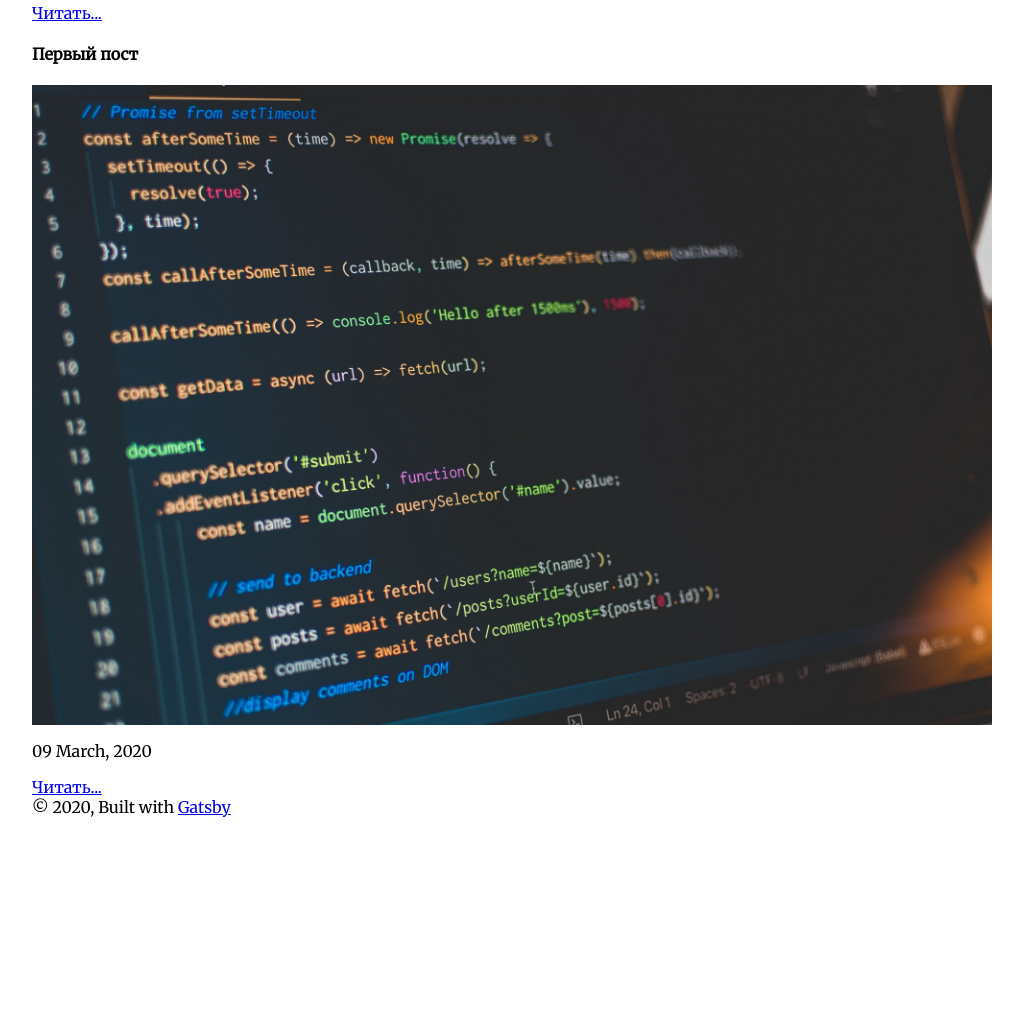
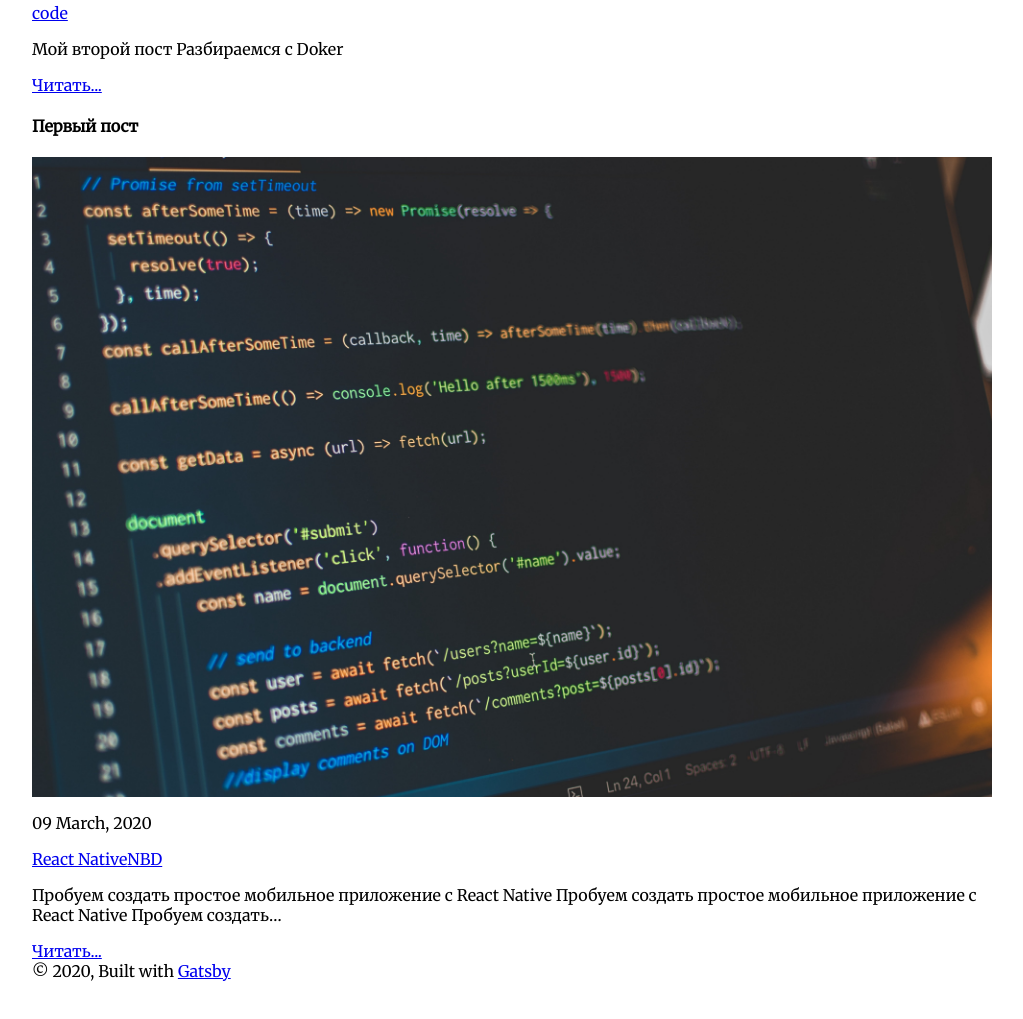
Before and after one commit to TenzenIga/gatsby-blog, a Gatsby site: page / in a window 1280 px wide. Shown: the part 1023-2042 px from the top of the page, without its empty margins (128-1151 px from the left). Before the commit the page ends 1890 px from the top, so only its background shows below. Built offline with nearby package versions, Linux system fonts and the light colour scheme; Gatsby itself is replaced by a stand-in of ours.

Commit message:
added tags

```diff
--- a/src/components/Post.js
+++ b/src/components/Post.js
@@ -1,13 +1,16 @@
 import React from 'react'
 import { Link } from 'gatsby'
 import Img from 'gatsby-image';
+import {slugify} from '../util/util';
 
-export default function Post({title, date, path, image}) {
+export default function Post({title, date, path, image, content, tags}) {
     return (
         <>
             <h4>{title}</h4>
             <Img fluid={image} />
             <p>{date}</p>
+    {tags.map( tag => <Link to={`/tag/${slugify(tag)}`} >{tag}</Link>) }
+           <p>{content}</p>
             <Link to={path}> Читать...</Link>
         </>
     )
--- a/src/pages/index.js
+++ b/src/pages/index.js
@@ -17,6 +17,8 @@ const IndexPage = () => (
             title={node.frontmatter.title}
             date={node.frontmatter.date}
             path={node.frontmatter.path}
+            content={node.excerpt}
+            tags={node.frontmatter.tags}
             image={node.frontmatter.image.childImageSharp.fluid}  />
           ))}
         </div>
@@ -36,6 +38,7 @@ query indexQuery {
           title
           date(formatString: "DD MMMM, YYYY")
           path
+          tags
           image{
             childImageSharp{
               fluid(maxWidth: 600){
--- a/src/pages/posts/24-04-2020-post-1.md
+++ b/src/pages/posts/24-04-2020-post-1.md
@@ -3,6 +3,9 @@ title: Первый пост
 date: 2020-03-09
 path: /second-post
 image: ../../images/js.jpeg
+tags:
+- React Native
+- NBD
 ---
 Пробуем создать простое мобильное приложение с React Native
 Пробуем создать простое мобильное приложение с React Native
--- a/src/pages/posts/25-04-2020-post-2.md
+++ b/src/pages/posts/25-04-2020-post-2.md
@@ -3,6 +3,8 @@ title: Разбираемся с Docker
 date: 2020-03-10
 path: /second-post
 image: ../../images/docker.png
+tags:
+- code
 ---
 Мой второй пост
 Разбираемся с Doker
--- /dev/null
+++ b/src/util/util.js
@@ -0,0 +1,12 @@
+const slugify = function(text) {
+    return text
+      .toString()
+      .toLowerCase()
+      .replace(/\s+/g, '-')       // Replace spaces with -
+      .replace(/[^\w-]+/g, '')    // Remove all non-word chars
+      .replace(/--+/g, '-')       // Replace multiple - with single -
+      .replace(/^-+/, '')         // Trim - from start of text
+      .replace(/-+$/, '')         // Trim - from end of text
+  }
+
+  module.exports = {slugify}
```
